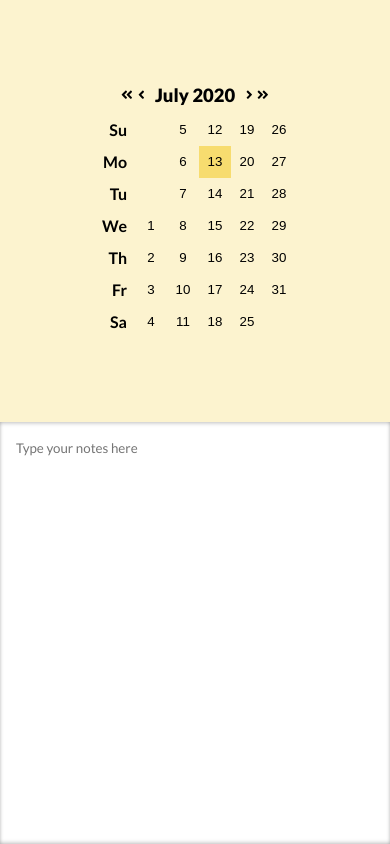
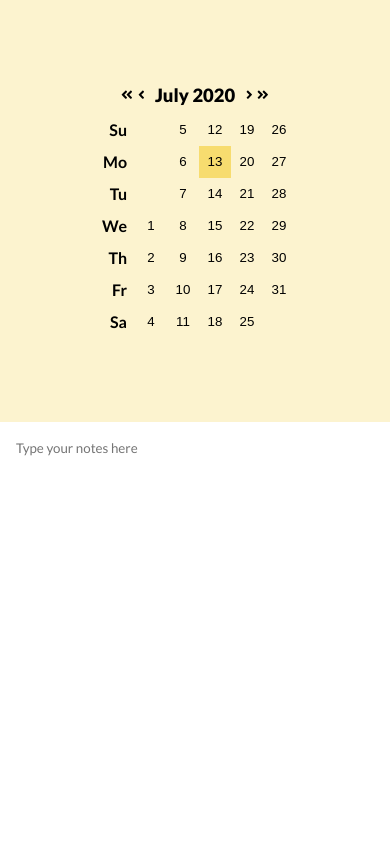
Before and after one commit to jnguyen9763/notetaker, a React (Create React App) app: page / in a window 390 px wide. Shown: the top 844 px of the page. Built offline with nearby package versions, Linux system fonts and the light colour scheme.

Commit message:
removed box shadow and change bg color

```diff
--- a/src/components/Notes/Notes.module.css
+++ b/src/components/Notes/Notes.module.css
@@ -11,8 +11,6 @@
   font-family: 'Lato', sans-serif;
 	line-height: 1.25rem;
 	resize: none;
-	box-shadow: inset 2px 0 4px -1px rgba(0, 0, 0, .25),
-							inset -2px 0 4px -1px rgba(0, 0, 0, .25);
 }
 
 /* Small devices (landscape phones, less than 768px) */
@@ -29,9 +27,4 @@
 		width: 100%;
 		height: 50%;
 	}
-
-	.Notes textarea {
-		box-shadow: inset 0 2px 4px -1px rgba(0, 0, 0, .25),
-							inset 0 -2px 4px -1px rgba(0, 0, 0, .25);
-	}
 }
--- a/src/components/Todos/Todos.module.css
+++ b/src/components/Todos/Todos.module.css
@@ -1,4 +1,4 @@
 .Todos {
 	padding: .5rem 1rem 1rem 1rem;
-	background-color: #FDFEFE;
+	background-color: #FBFCFC;
 }
```
